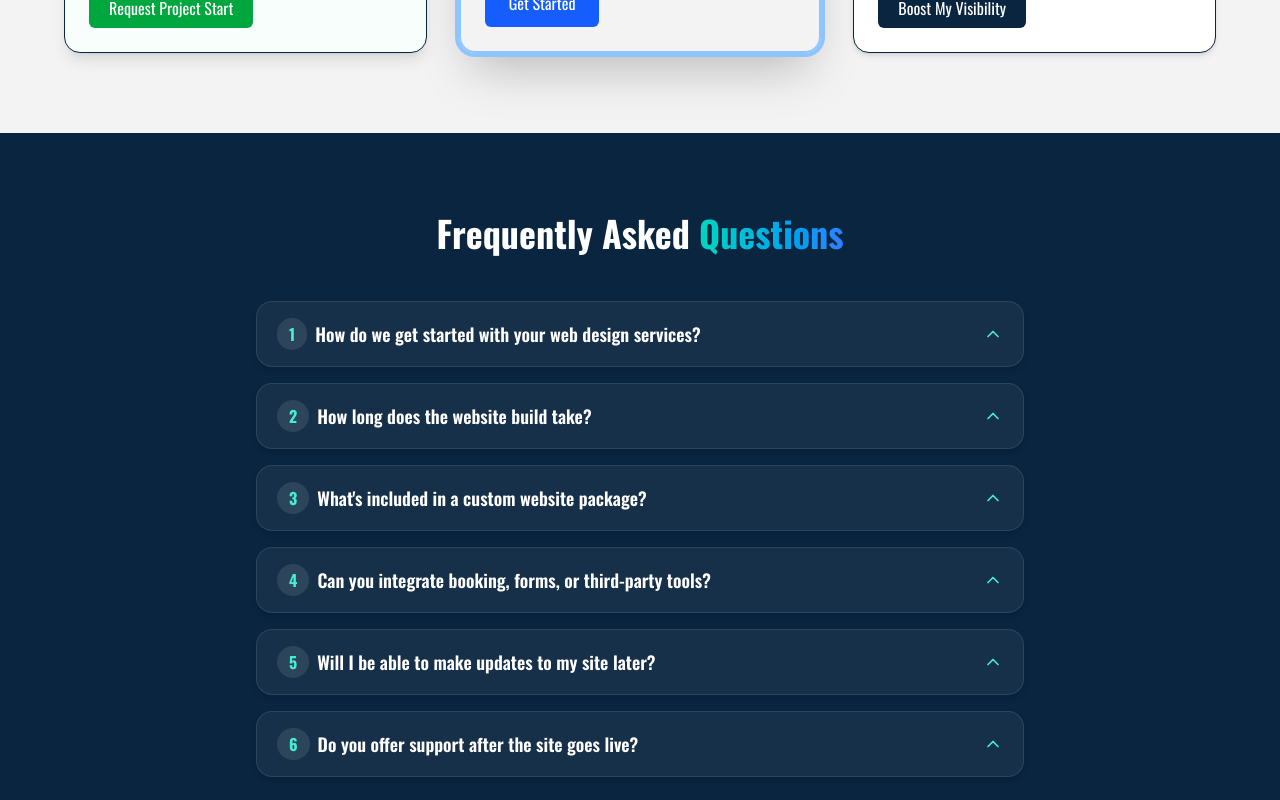
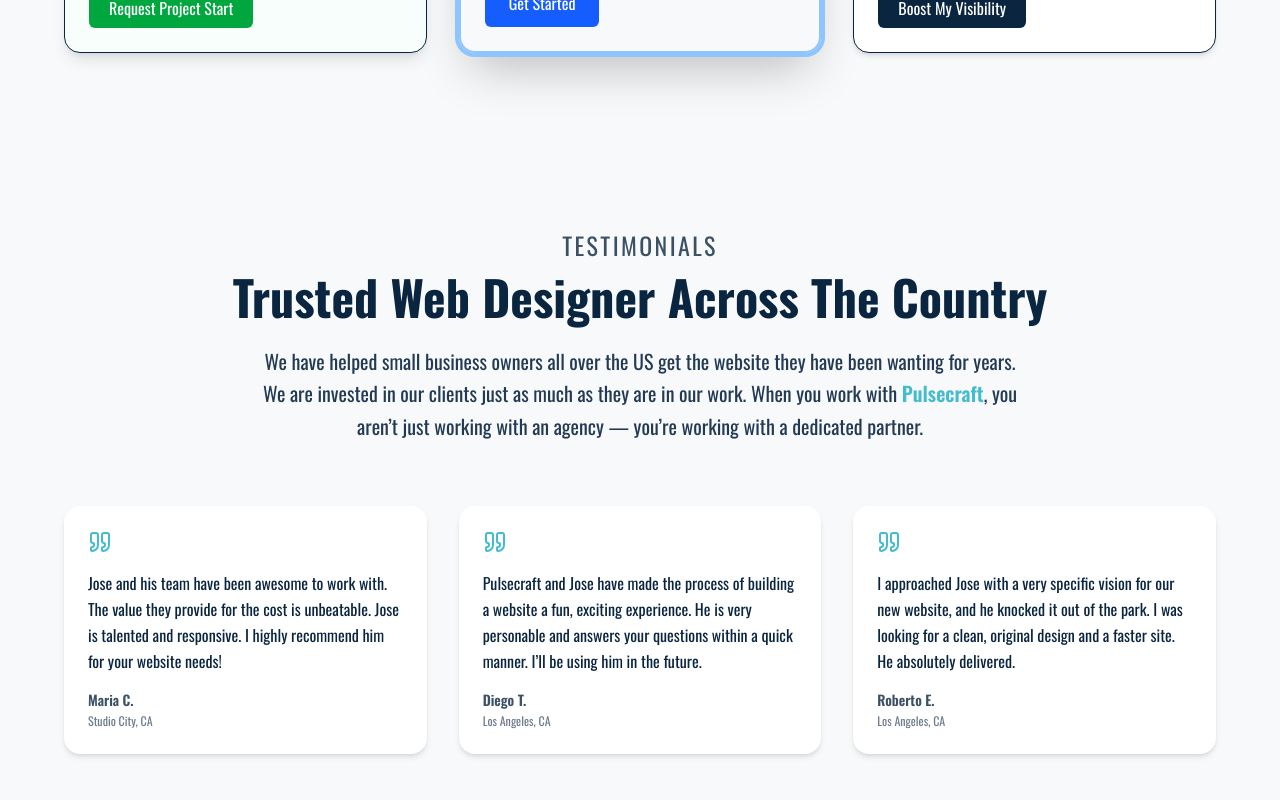
Before and after one commit to Jose-Escobedo/pulsecraft, a Next.js app: page / in a window 1280 px wide. Shown: the part 5800-6600 px from the top of the page. Built offline with nearby package versions, Linux system fonts and the light colour scheme.

Commit message:
editing the testiominals section.

```diff
--- a/app/page.js
+++ b/app/page.js
@@ -13,6 +13,7 @@ import WhatWeDo from '@/components/WhatWeDo';
 import FeaturesGrid from '@/components/FeaturesGrid';
 import PerformanceSection from '@/components/PerformanceSection';
 import PricingCardsHomeSection from '@/components/PricingCardsHomeSection';
+import TestimonialsSection from '@/components/Testimonials';
 
 export default function Home() {
   return (
@@ -126,7 +127,7 @@ export default function Home() {
       <ServicesOverview/>
       <WhyPulsecraft />
       <PricingCardsHomeSection/>
-
+      <TestimonialsSection/>
       <FAQ />
       <CallToAction />
       <Footer />
--- a/components/PricingCardsHomeSection.js
+++ b/components/PricingCardsHomeSection.js
@@ -6,7 +6,7 @@ export default function PricingCardsHomeSection() {
   return (
     <section
       id="pricing"
-      className="font-oswald bg-[#f3f3f3fa] text-[#0A2540] pt-20 py-20 px-6 md:px-12"
+      className="font-oswald bg-[#F8F9FA] text-[#0A2540] pt-20 py-20 px-6 md:px-12"
     >
       <div className="max-w-6xl mx-auto text-center">
         <h2 className="text-3xl font-bold mb-6">
--- /dev/null
+++ b/components/Testimonials.js
@@ -0,0 +1,57 @@
+'use client';
+
+import { Quote } from 'lucide-react';
+
+export default function TestimonialsSection() {
+  return (
+    <section className="bg-[#F8F9FA] py-24 px-6 md:px-12 font-oswald text-[#0A2540]">
+      <div className="max-w-5xl mx-auto text-center mb-16">
+        <h2 className="text-2xl tracking-widest uppercase text-[#0A2540]/80 mb-3">Testimonials</h2>
+        <h3 className="text-4xl md:text-5xl font-bold mb-6">
+          Trusted Web Designer Across The Country
+        </h3>
+        <p className="text-lg md:text-xl leading-relaxed max-w-3xl mx-auto text-[#0A2540]/90">
+          We have helped small business owners all over the US get the website they have been wanting for years. We are invested in our clients just as much as they are in our work. When you work with <span className="text-[#43BCCD] font-semibold">Pulsecraft</span>, you aren’t just working with an agency — you’re working with a dedicated partner.
+        </p>
+      </div>
+
+      <div className="grid md:grid-cols-3 gap-8 max-w-6xl mx-auto">
+        {/* Testimonial 1 */}
+        <div className="bg-white rounded-2xl shadow-md p-6 flex flex-col items-start">
+          <Quote className="text-[#43BCCD] w-6 h-6 mb-4" />
+          <p className="text-base mb-4 leading-relaxed">
+            Jose and his team have been awesome to work with. The value they provide for the cost is unbeatable. Jose is talented and responsive. I highly recommend him for your website needs!
+          </p>
+          <div className="mt-auto text-sm text-[#0A2540]/80 font-semibold">
+            Maria C.<br />
+            <span className="text-xs font-normal text-[#0A2540]/60">Studio City, CA</span>
+          </div>
+        </div>
+
+        {/* Testimonial 2 */}
+        <div className="bg-white rounded-2xl shadow-md p-6 flex flex-col items-start">
+          <Quote className="text-[#43BCCD] w-6 h-6 mb-4" />
+          <p className="text-base mb-4 leading-relaxed">
+            Pulsecraft and Jose have made the process of building a website a fun, exciting experience. He is very personable and answers your questions within a quick manner. I’ll be using him in the future.
+          </p>
+          <div className="mt-auto text-sm text-[#0A2540]/80 font-semibold">
+            Diego T.<br />
+            <span className="text-xs font-normal text-[#0A2540]/60">Los Angeles, CA</span>
+          </div>
+        </div>
+
+        {/* Testimonial 3 */}
+        <div className="bg-white rounded-2xl shadow-md p-6 flex flex-col items-start">
+          <Quote className="text-[#43BCCD] w-6 h-6 mb-4" />
+          <p className="text-base mb-4 leading-relaxed">
+            I approached Jose with a very specific vision for our new website, and he knocked it out of the park. I was looking for a clean, original design and a faster site. He absolutely delivered.
+          </p>
+          <div className="mt-auto text-sm text-[#0A2540]/80 font-semibold">
+            Roberto E.<br />
+            <span className="text-xs font-normal text-[#0A2540]/60">Los Angeles, CA</span>
+          </div>
+        </div>
+      </div>
+    </section>
+  );
+}
--- a/components/WhyPulsecraft.js
+++ b/components/WhyPulsecraft.js
@@ -20,7 +20,7 @@ export default function WhyPulsecraft() {
   return (
     <section
       id="why-us"
-      className="relative font-oswald scroll-mt-[96px] md:scroll-mt-[100px] py-20 px-6 md:px-12 bg-[#f3f3f3fa] text-[#0A2540]"
+      className="relative font-oswald scroll-mt-[96px] md:scroll-mt-[100px] py-20 px-6 md:px-12 bg-[#F8F9FA] text-[#0A2540]"
     >
       {/* Decorative glow blob */}
       <div className="absolute inset-0 overflow-hidden pointer-events-none z-0">
```
